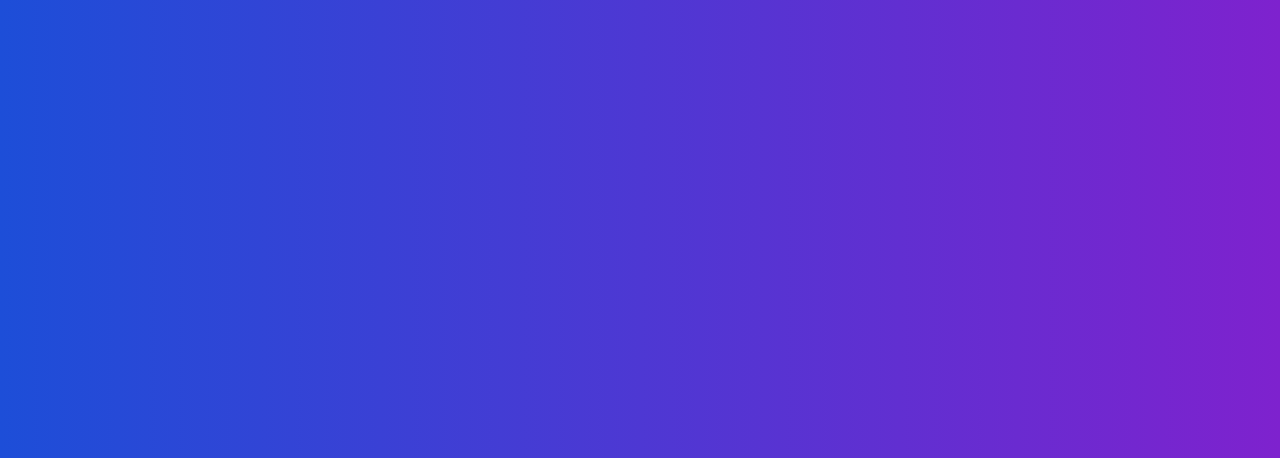
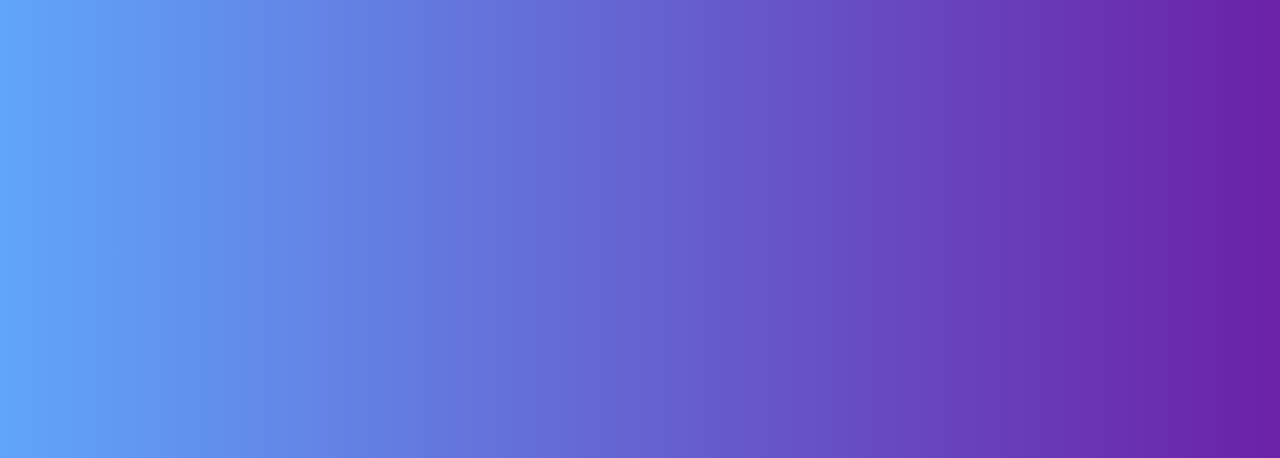
Before and after one commit to chefberke/random-user-app, a website: page src/index.html in a window 1280 px wide. Shown: the top 458 px of the page. Drawn offline with Linux system fonts and the light colour scheme.

Commit message:
some color update

```diff
--- a/src/index.html
+++ b/src/index.html
@@ -7,7 +7,7 @@
     <link rel="stylesheet" href="/src/output.css" />
   </head>
   <body
-    class="bg-gradient-to-r from-blue-700 to-purple-700 w-full h-full flex justify-center items-center"
+    class="bg-gradient-to-r from-blue-400 to-purple-800 w-full h-full flex justify-center items-center"
   >
     <div class="flex-column items-center justify-center w-[22rem]">
       <div class="flex justify-center items-center opacity-0 opacity-settings">
--- a/src/script.js
+++ b/src/script.js
@@ -33,6 +33,10 @@ btn.addEventListener("click", () => {
       ).innerHTML = `<strong>Location:</strong> 📍${dataReturn.results[0].location.country} / ${dataReturn.results[0].location.city}`;
       document.querySelector(".image").src =
         dataReturn.results[0].picture.large;
+
+      if (dataReturn.results[0].location.city == "İzmir") {
+        console.log("izmirr");
+      }
     })
     .then(() => {
       const date = new Date().getTime();
```
Also changed, not shown: src/output.css.
